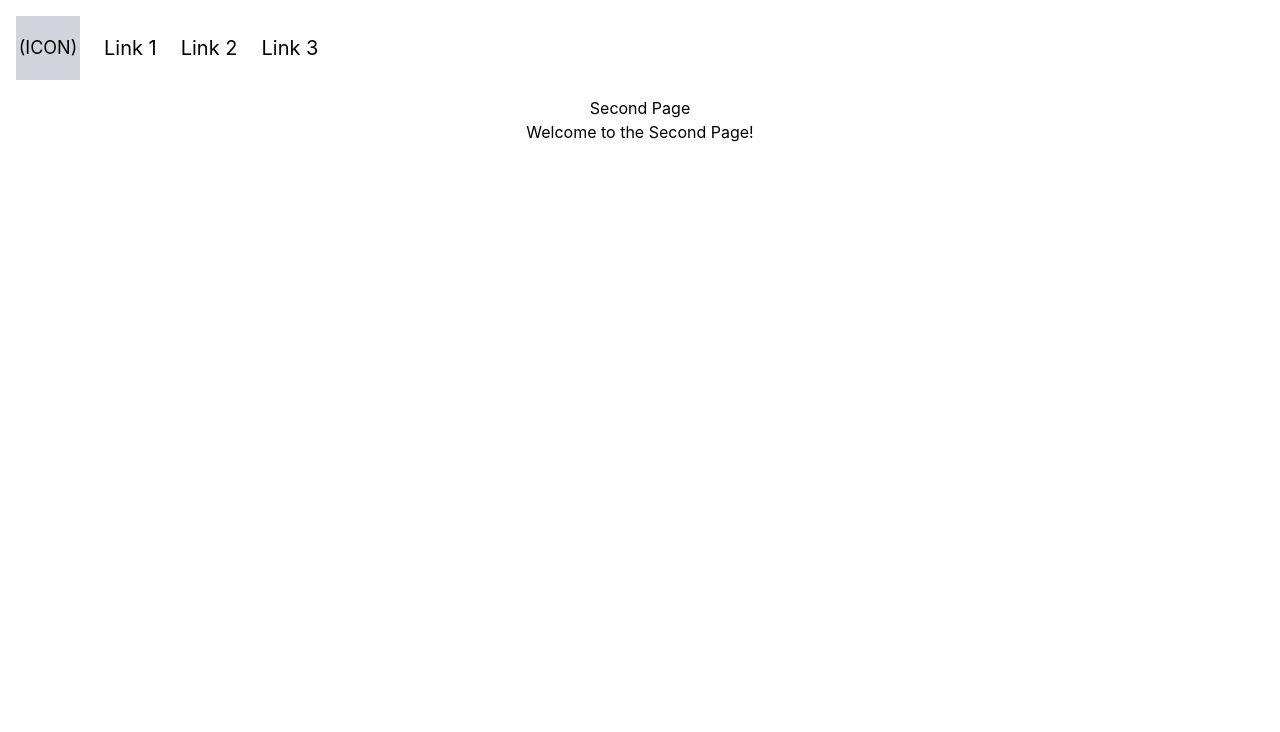
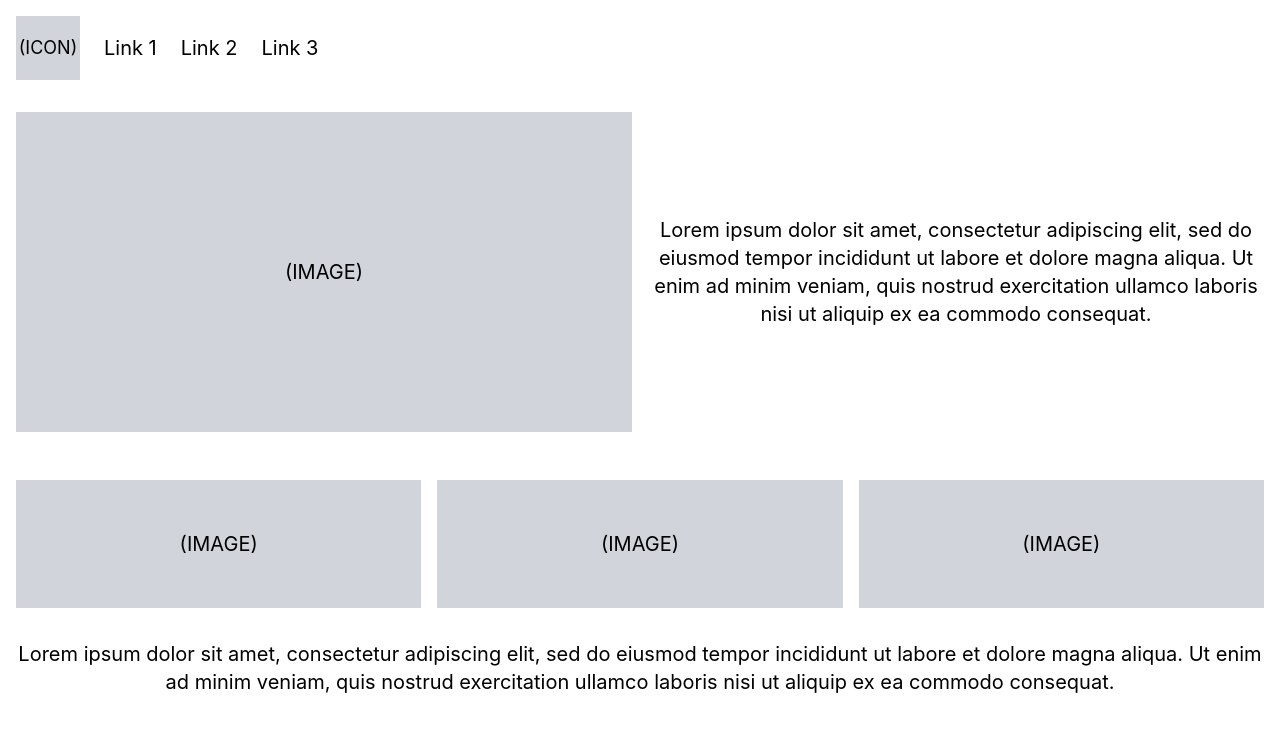
Before and after one commit to jazapana/my-app, a React (Create React App) app: page /second in a window 1280 px wide. Shown: the top 732 px of the page. Built offline with nearby package versions, Linux system fonts and the light colour scheme.

Commit message:
Finished layout of second page, touched up first page.

```diff
--- a/src/App.js
+++ b/src/App.js
@@ -55,12 +55,12 @@ const FirstPage = () => {
     <div className="bg-gray-300 w-full mx-auto h-64 mb-4 flex items-center justify-center text-xl">
       (IMAGE)
     </div>
-    <p className="text-xl mb-4">Lorem ipsum dolor sit amet, consectetur adipiscing elit, sed do eiusmod tempor incididunt ut labore et dolore magna aliqua. Ut enim ad minim veniam, quis nostrud exercitation ullamco laboris nisi ut aliquip ex ea commodo consequat.</p>
+    <p className="text-xl mb-6">Lorem ipsum dolor sit amet, consectetur adipiscing elit, sed do eiusmod tempor incididunt ut labore et dolore magna aliqua. Ut enim ad minim veniam, quis nostrud exercitation ullamco laboris nisi ut aliquip ex ea commodo consequat.</p>
     <div className="grid grid-cols-2 gap-4 mb-4">
         {boxes.map((box) => (
           <div
             key={box.id}
-            className={`bg-gray-300 p-4 h-24 flex items-center justify-center text-xl ${highlightedBoxId === box.id ? 'bg-blue-300' : ''}`}
+            className={`bg-gray-300 p-4 h-24 flex items-center justify-center text-xl ${highlightedBoxId === box.id ? 'bg-blue-400' : ''}`}
             onClick={() => toggleHighlight(box.id)}
           >
             (IMAGE)
--- a/src/SecondPage.js
+++ b/src/SecondPage.js
@@ -1,12 +1,43 @@
-import React from 'react';
+import React, { useState } from 'react';
 
 const SecondPage = () => {
+  const [highlightedBoxId, setHighlightedBoxId] = useState(null);
+  const boxes = [
+    { id: 1},
+    { id: 2},
+    { id: 3}
+  ];
+  const toggleHighlight = (id) => {
+    if (highlightedBoxId === id) {
+      setHighlightedBoxId(null);
+    } else {
+      setHighlightedBoxId(id);
+    }
+  };
+
   return (
-    <div>
-      <h1>Second Page</h1>
-      <p>Welcome to the Second Page!</p>
+  <div className="p-4">
+    <div className="flex items-center justify-center grid grid-cols-2 gap-4 mb-8">
+      <div className="bg-gray-300 w-full mx-auto h-80 mb-4 flex items-center justify-center text-xl">
+        (IMAGE)
+      </div>
+      <p className="text-xl mb-4">Lorem ipsum dolor sit amet, consectetur adipiscing elit, sed do eiusmod tempor incididunt ut labore et dolore magna aliqua. Ut enim ad minim veniam, quis nostrud exercitation ullamco laboris nisi ut aliquip ex ea commodo consequat.</p>
     </div>
-  );
+
+    <div className="grid grid-cols-3 gap-4 mb-8">
+        {boxes.map((box) => (
+          <div
+            key={box.id}
+            className={`bg-gray-300 p-4 h-32 flex items-center justify-center text-xl ${highlightedBoxId === box.id ? 'bg-red-400' : ''}`}
+            onClick={() => toggleHighlight(box.id)}
+          >
+            (IMAGE)
+          </div>
+        ))}
+      </div>
+    <p className="text-xl mb-4">Lorem ipsum dolor sit amet, consectetur adipiscing elit, sed do eiusmod tempor incididunt ut labore et dolore magna aliqua. Ut enim ad minim veniam, quis nostrud exercitation ullamco laboris nisi ut aliquip ex ea commodo consequat.</p>
+  </div>
+);
 }
 
 export default SecondPage;
```
